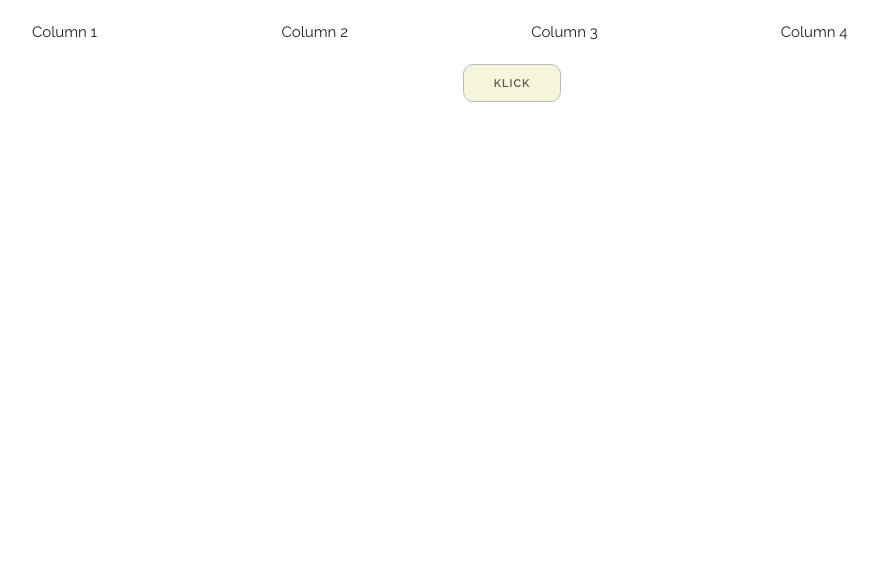
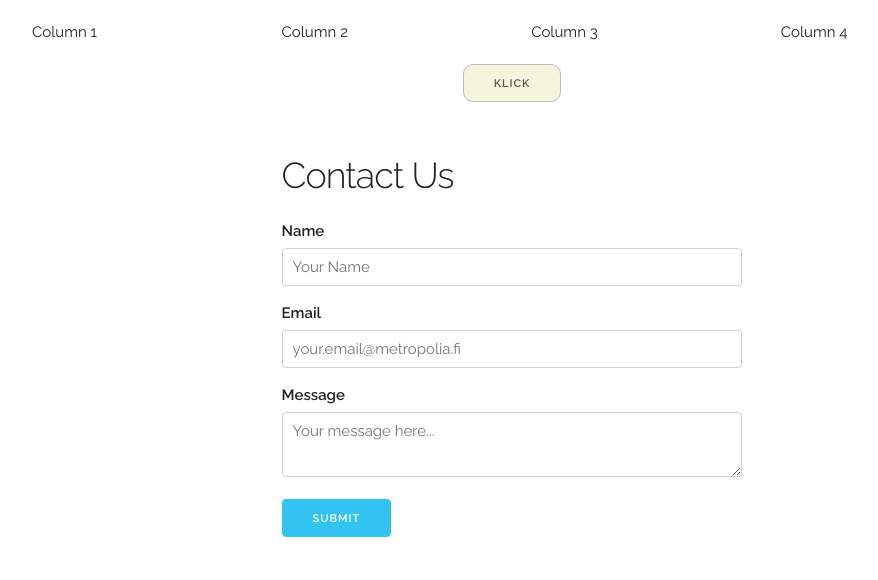
Before and after one commit to hussainkazemian/skeleton-css, a plain HTML site: page index.html in a window 1280 px wide. Shown: the whole page, without its empty margins (128-1006 px from the left). Drawn offline with Linux system fonts and the light colour scheme.

Commit message:
form added

```diff
--- a/index.html
+++ b/index.html
@@ -51,6 +51,23 @@
   <a class="button" style="background-color: beige; border-radius: 10px; transition: 0.3s ease;" href="#">Klick</a>
 </div>
 
+<!-- Form Section -->
+<div class="row" style="margin-top: 40px;">
+  <div class="six columns offset-by-three">
+    <h3>Contact Us</h3>
+    <form>
+      <label for="name">Name</label>
+      <input class="u-full-width" type="text" placeholder="Your Name" id="name">
 
+      <label for="email">Email</label>
+      <input class="u-full-width" type="email" placeholder="your.email@metropolia.fi" id="email">
+
+      <label for="message">Message</label>
+      <textarea class="u-full-width" placeholder="Your message here..." id="message"></textarea>
+
+      <input class="button-primary" type="submit" value="Submit">
+    </form>
+  </div>
+</div>
 </body>
 </html>
```
